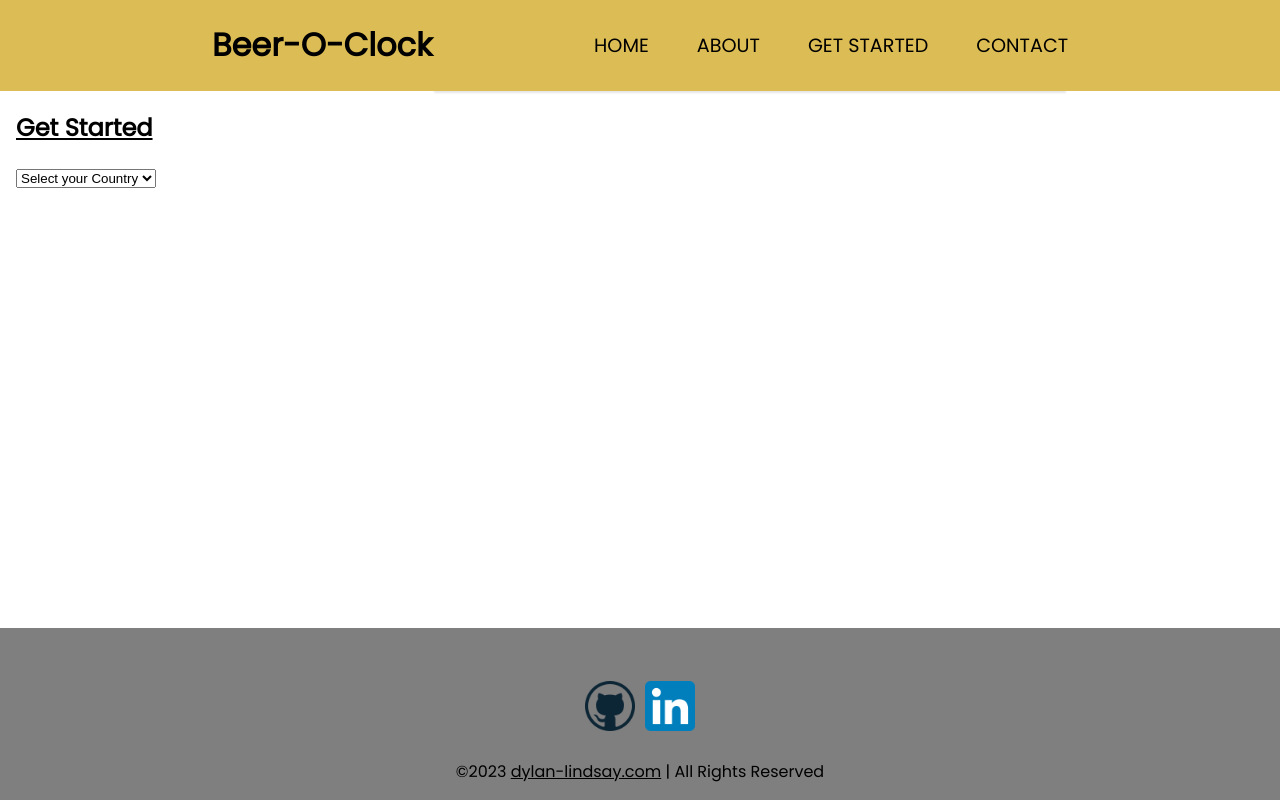
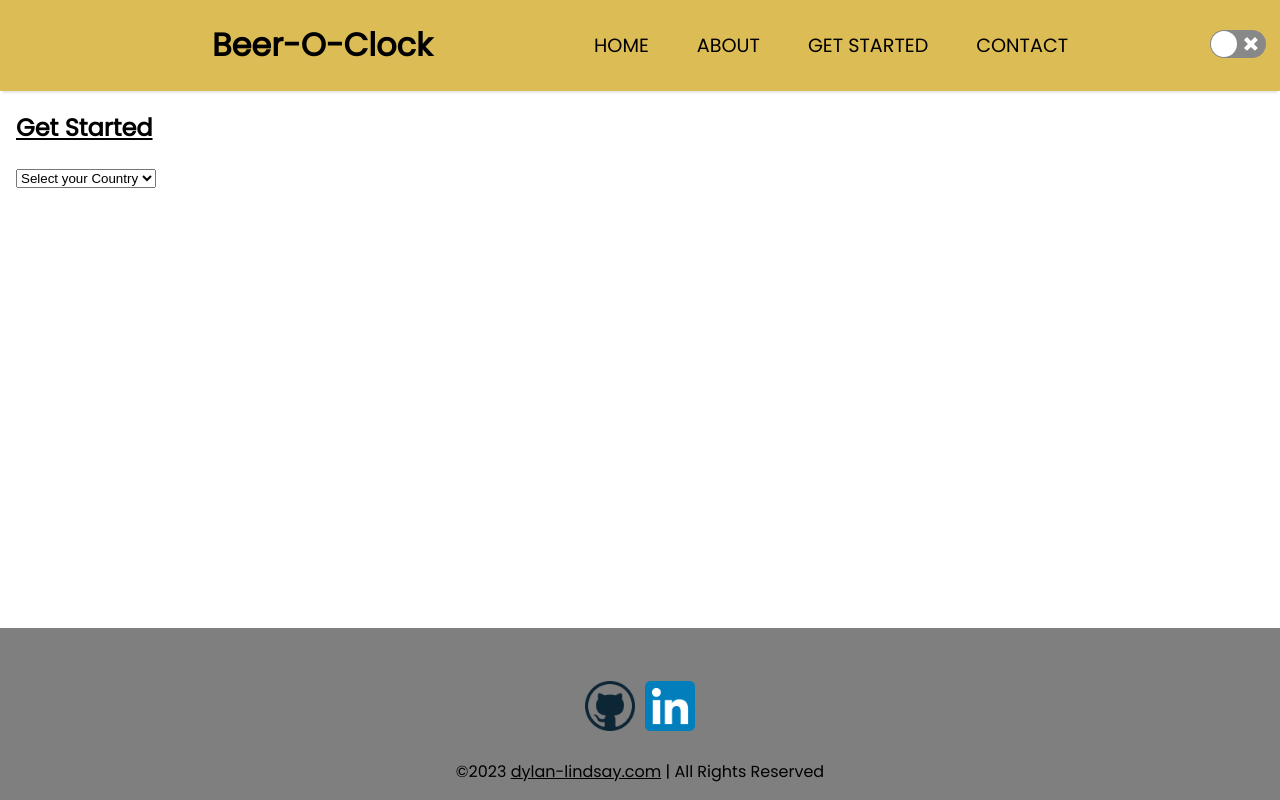
Before and after one commit to Dillind/Beer-O-Clock-Project, a React (Vite) app: page / in a window 1280 px wide. Built offline with nearby package versions, Linux system fonts and the light colour scheme.

Commit message:
uploading all remaining changes to github.

```diff
--- a/package.json
+++ b/package.json
@@ -17,7 +17,8 @@
     "react-router-dom": "^6.6.2",
     "react-router-hash-link": "^2.4.3",
     "react-select": "^5.7.0",
-    "react-select-country-list": "^2.2.3"
+    "react-select-country-list": "^2.2.3",
+    "react-switch": "^7.0.0"
   },
   "devDependencies": {
     "@types/react": "^18.0.26",
--- a/src/App.jsx
+++ b/src/App.jsx
@@ -1,37 +1,35 @@
 import Navbar from "../src/components/Navbar";
 import Content from "../src/components/Content";
 import Footer from "../src/components/Footer";
-// import AusData from "./components/AusData";
-import AusBeer from "./components/BeerCard";
+
+import React, { createContext } from "react";
+import { useState } from "react";
+
+import ReactSwitch from "react-switch";
+
+export const ThemeContext = createContext(null);
 
 export default function App() {
-  // *** PROBLEM!: Couldn't figure out how to get it to work without it breaking everything else. ***
-  // const cards = AusData.map((item) => {
-  //   return (
-  //     <AusBeer
-  //       key={item.id}
-  //       type={item.type}
-  //       img={item.img}
-  //       desc={item.desc}
-  //       size={item.size}
-  //       standardDrinks={item.standardDrinks}
-  //       alcoholVolume={item.alcoholVolume}
-  //       closure={item.closure}
-  //       beerStyle={item.beerStyle}
-  //     />
-  //   );
-  // });
+  const [theme, setTheme] = useState("light");
 
+  const toggleTheme = () => {
+    setTheme((curr) => (curr === "light" ? "dark" : "light"));
+  };
   return (
-    <div className="page--container">
+    <ThemeContext.Provider value={{ theme, toggleTheme }}>
+      <div className="page--container" id={theme}>
         <div className="content--wrap">
           <Navbar />
+          <div className="light-dark-toggle">
+            <ReactSwitch onChange={toggleTheme} checked={theme === "dark"} />
+          </div>
           <div className="card--wrap">
             <Content />
           </div>
         </div>
         <Footer />
       </div>
+    </ThemeContext.Provider>
   );
 }
 
--- a/src/components/AustralianBeerCards.jsx
+++ b/src/components/AustralianBeerCards.jsx
@@ -13,7 +13,7 @@ export default function AustralianBeerCards() {
         name="Great Northern"
         img={GreatNorthernSingle}
         bottleopener={BottleOpener}
-        desc="Beer Description"
+        desc="Great Northern Brewing Co. Original lager was brewed with an outdoor lifestyle in mind. With its fruity aroma, low bitterness and clean, crisp finish, it's the ultimate refreshment for the Great Northern conditions. Brewed using a light stable hop to avoid the impact of sunlight, pale malt and lager yeast to produce a fruity, clean, refreshing lager."
         type="Australian Beer"
         size="330mL"
         standardDrinks="1.1"
@@ -31,8 +31,7 @@ export default function AustralianBeerCards() {
           name="Victoria Bitter"
           img={VictoriaBitterSingle}
           bottleopener={BottleOpener}
-          desc="Beer Description"
-          // "Mid strength meets full flavour. Golden Cluster hops brewed with the finest ingredients to give the lager its signature taste - a smooth, balanced flavour and body, complemented by mild bitterness. As soon as it hits your lips, you'll know exactly why it's a favourite with Aussies everywhere - and what we mean when we say it's Good as GOLD."
+          desc="Mid strength meets full flavour. Golden Cluster hops brewed with the finest ingredients to give the lager its signature taste - a smooth, balanced flavour and body, complemented by mild bitterness. As soon as it hits your lips, you'll know exactly why it's a favourite with Aussies everywhere - and what we mean when we say it's Good as GOLD."
           type="Australian Beer"
           size="375mL"
           standardDrinks="1.4"
--- a/src/components/BeerCard.jsx
+++ b/src/components/BeerCard.jsx
@@ -32,8 +32,9 @@ export default function BeerCard(props) {
           You will need a bottle opener to open this product.
         </h4>
       )}
-      <h4>[{props.desc}]</h4>
+      <h4 className="about--beer">About this product:</h4>
       <hr />
+      <h4 className="beer--description">{props.desc}</h4>
       <div className="card--stats--container">
         <h4>Product Information</h4>
         <div className="card--stats">
--- a/src/css/main.css
+++ b/src/css/main.css
@@ -115,6 +115,7 @@ nav a:hover {
   header {
     display: grid;
     grid-template-columns: 1fr auto minmax(600px, 3fr) 1fr;
+    box-shadow: 0px 4px 2px -2px rgba(0, 0, 0, 0.1);
   }
 
   .nav--title {
@@ -127,7 +128,6 @@ nav a:hover {
     display: flex;
     justify-content: flex-end;
     align-items: center;
-    box-shadow: 0px 4px 2px -2px rgba(0, 0, 0, 0.1);
   }
 
   nav ul {
@@ -162,6 +162,11 @@ nav a:hover {
   }
 }
 
+.light-dark-toggle {
+  margin: 30px 14px 0px 0px;
+  float: right;
+}
+
 /* .nav--logo {
   height: 62px;
   border: 5px solid lime;
@@ -176,6 +181,37 @@ main {
   /* position: fixed; */
 }
 
+.page--container {
+  display: flex;
+  flex-direction: column;
+  min-height: 100vh;
+}
+#light {
+  background-color: #fff;
+}
+
+#dark {
+  background-color: #202124;
+}
+
+.content--wrap {
+  flex: 1;
+}
+
+/* #dark header,
+body {
+  background-color: #5351512f;
+  color: white;
+} */
+
+/* #dark nav > ul > li > a {
+  color: white;
+} */
+
+#dark .card {
+  border: 5px solid white;
+  color: white;
+}
 .image--container {
   margin: 5px;
   width: 50%;
@@ -222,9 +258,21 @@ main {
   margin: 5px;
 }
 
+.about--beer {
+  margin-left: 5px;
+}
+
+.beer--description {
+  font-weight: 400;
+  font-size: 13px;
+  padding: 5px;
+  margin-top: 0;
+}
+
 .beer--image {
   height: 200px;
-  border: 5px solid red;
+  border: 5px solid var(--background);
+  border-radius: 10px;
   /* display: flex; */
   /* align-items: center; */
 }
@@ -269,10 +317,6 @@ hr {
   margin: 0;
 }
 
-.specifications-card > span {
-  transform: rotate(180);
-}
-
 .card--stats > ul {
   padding: 0;
   margin: 5px 5px 0 0;
@@ -280,7 +324,7 @@ hr {
 
 .card--stats > ul > li {
   /* border: 1px solid aqua; */
-  /* margin: 5px; */
+  margin: 5px;
   list-style: none;
   display: flex;
   justify-content: space-between;
@@ -288,16 +332,6 @@ hr {
 }
 
 /* Footer Style */
-
-.page--container {
-  display: flex;
-  flex-direction: column;
-  min-height: 100vh;
-}
-
-.content--wrap {
-  flex: 1;
-}
 
 .row {
   display: flex;
```
Also changed, not shown: 1 other file (tests, documents, lock files or other folders). Lines whose indentation alone changed are shown as unchanged.
